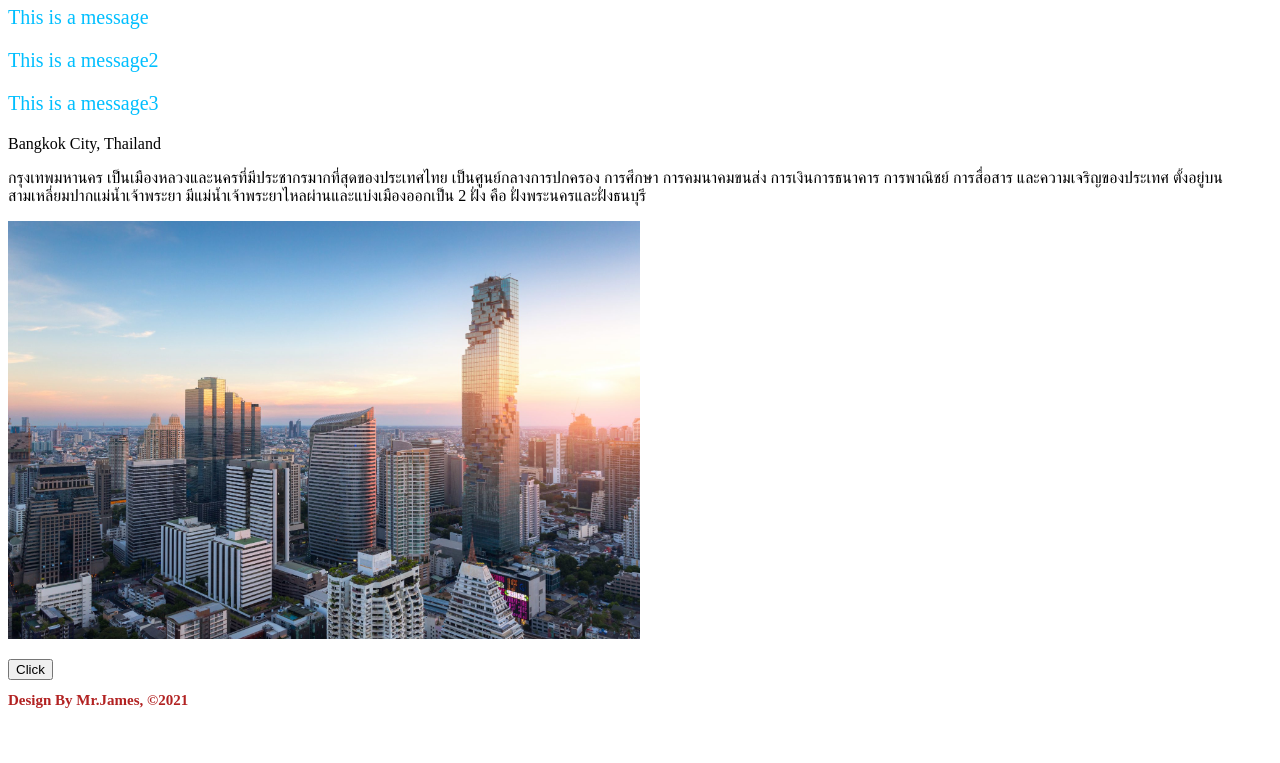
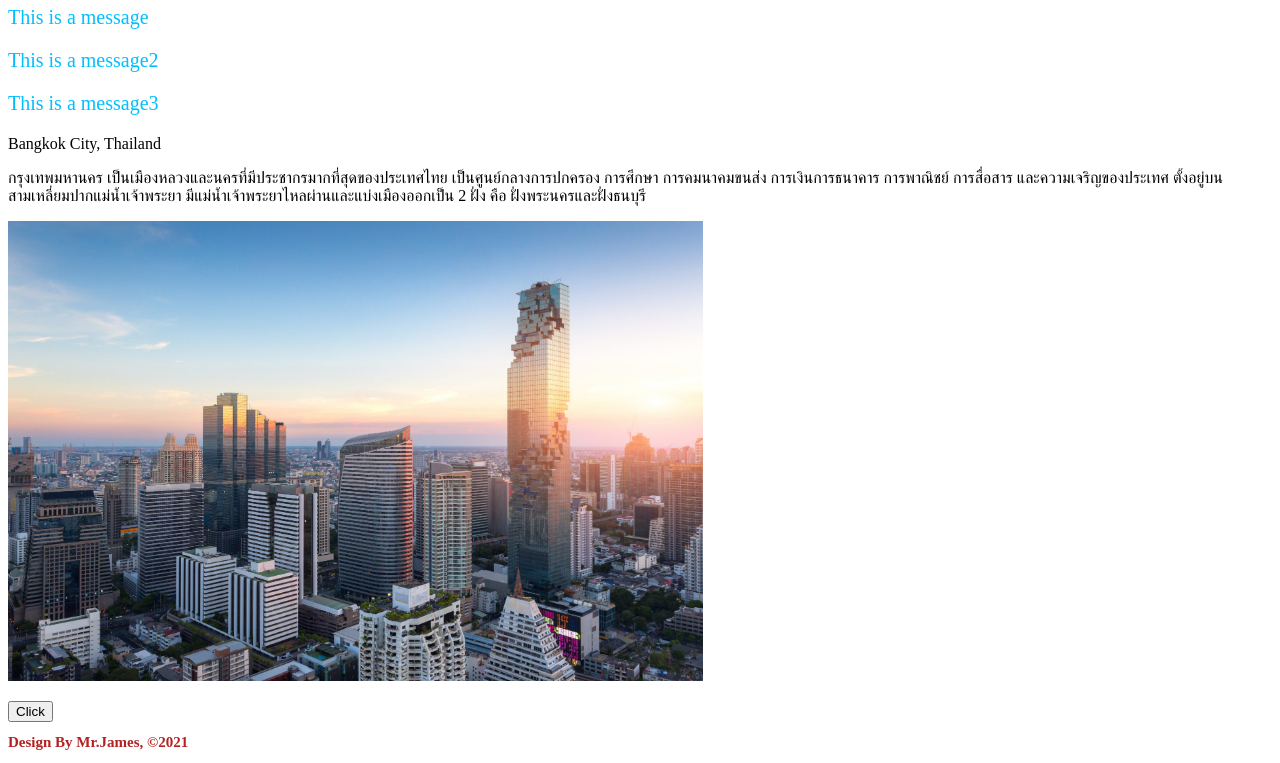
Before and after one commit to KLAIIIII/webdesign8, a plain HTML site: page index.html in a window 1280 px wide. Shown: the part 175-938 px from the top of the page. Before the commit the page ends 897 px from the top, so only its background shows below. Drawn offline with Linux system fonts and the light colour scheme.

Commit message:
Updete V5

```diff
--- a/index.html
+++ b/index.html
@@ -24,7 +24,7 @@
             <p class="message">Bangkok City, Thailand</p>
             <p>กรุงเทพมหานคร เป็นเมืองหลวงและนครที่มีประชากรมากที่สุดของประเทศไทย เป็นศูนย์กลางการปกครอง การศึกษา การคมนาคมขนส่ง การเงินการธนาคาร การพาณิชย์ การสื่อสาร
                 และความเจริญของประเทศ ตั้งอยู่บนสามเหลี่ยมปากแม่น้ำเจ้าพระยา มีแม่น้ำเจ้าพระยาไหลผ่านและแบ่งเมืองออกเป็น 2 ฝั่ง คือ ฝั่งพระนครและฝั่งธนบุรี</p>
-            <p class="warning"><img src="Bangkok.jpg" width="50%"></p>
+            <p class="warning"><img src="Bangkok.jpg" width="55%"></p>
             <input type="button" value="Click">
         </main>
 
```
